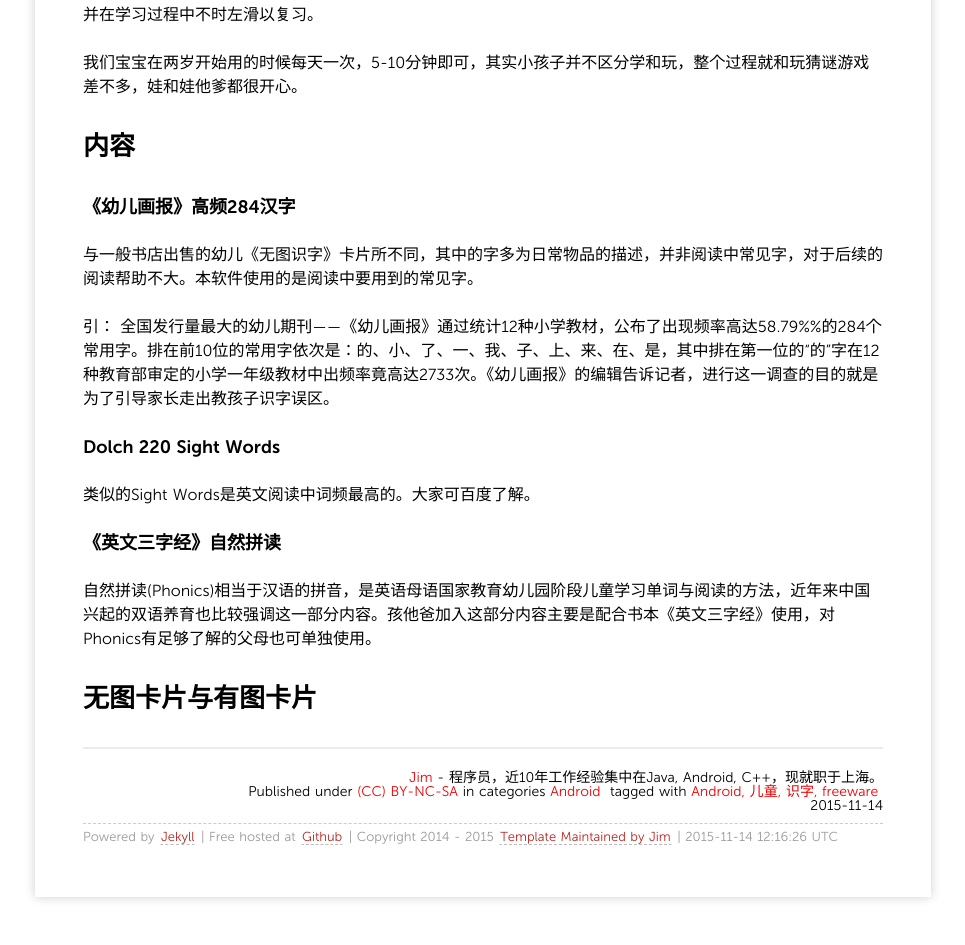
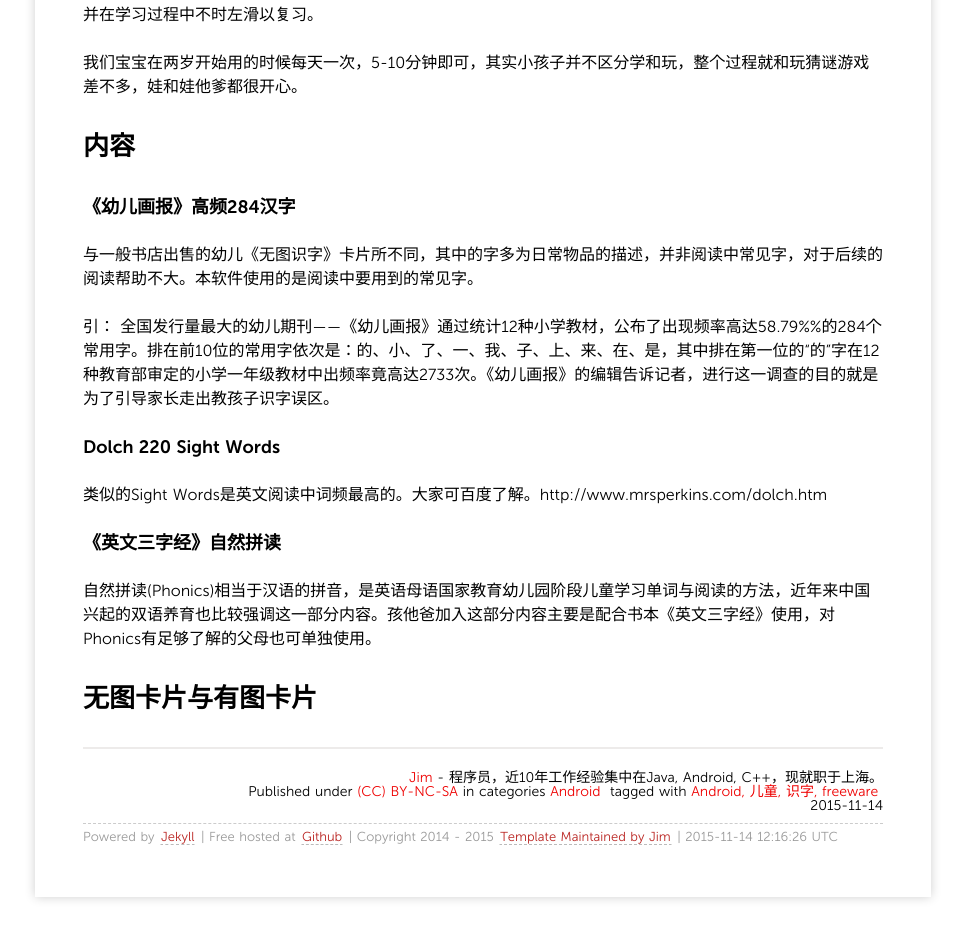
Before and after one commit to dashjim/dashjim.github.com, a Jekyll site: the page built from _posts/2015/2015-11-14-Android-app-for-kids-to-learn-Chinese.md, in a window 1280 px wide. Shown: the part 918-1863 px from the top of the page, without its empty margins (157-1122 px from the left). Built offline with Jekyll 4.4.1, drawn with Linux system fonts in a browser that asks for light colours; nearby versions of some CDN libraries; Markdown is read by kramdown in place of the engine named in the settings; comment, search, counter and statistics services are not loaded; some of the changed lines change nothing that is shown.

Commit message:
Update 2015-11-14-Android-app-for-kids-to-learn-Chinese.md

```diff
--- a/_posts/2015/2015-11-14-Android-app-for-kids-to-learn-Chinese.md
+++ b/_posts/2015/2015-11-14-Android-app-for-kids-to-learn-Chinese.md
@@ -27,9 +27,6 @@ tags:
 我们宝宝在两岁开始用的时候每天一次，5-10分钟即可，其实小孩子并不区分学和玩，整个过程就和玩猜谜游戏差不多，娃和娃他爹都很开心。
 
 
-
-
-
 ## 内容
 
 ###《幼儿画报》高频284汉字
@@ -40,7 +37,7 @@ tags:
 
 ### Dolch 220 Sight Words
 
-类似的Sight Words是英文阅读中词频最高的。大家可百度了解。
+类似的Sight Words是英文阅读中词频最高的。大家可百度了解。http://www.mrsperkins.com/dolch.htm
 
 ###《英文三字经》自然拼读
 
```
